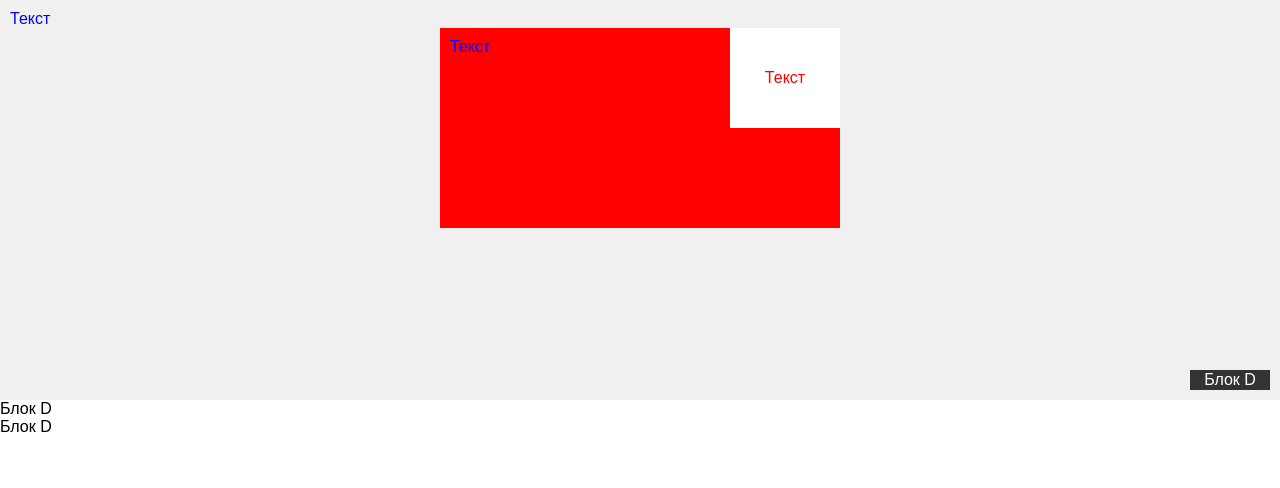
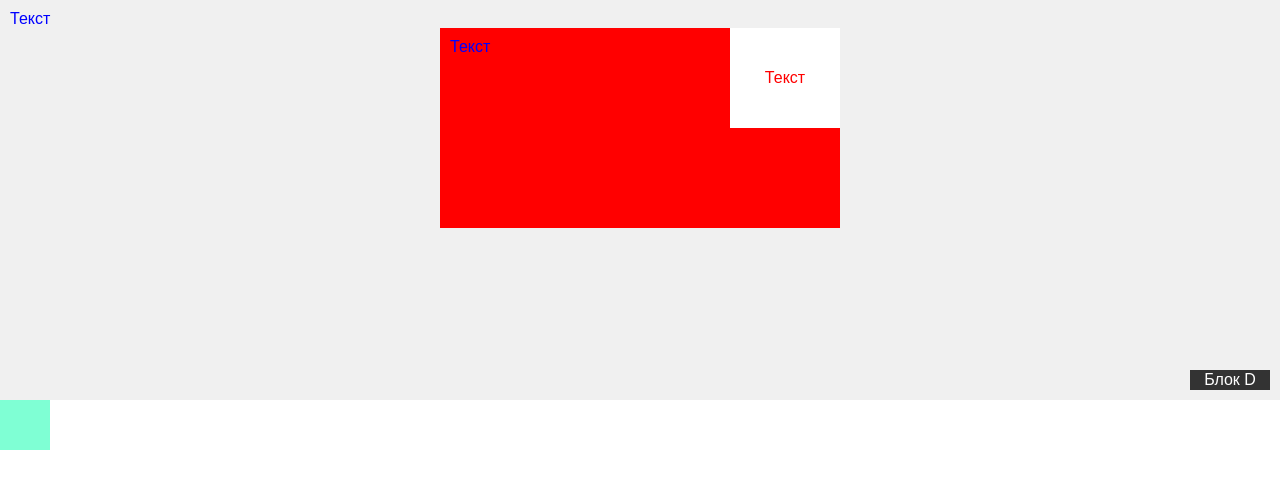
Before and after one commit to skileton00/project1, a plain HTML site: page index.html in a window 1280 px wide. Drawn offline with Linux system fonts and the light colour scheme.

Commit message:
add style for block f

```diff
--- a/index.html
+++ b/index.html
@@ -20,10 +20,10 @@
         </div>
     </div>
     <div class="block-e">
-        Блок D
+
     </div>
     <div class="block-f">
-        Блок D
+
     </div>
 </body>
 </html>
--- a/style.css
+++ b/style.css
@@ -54,3 +54,8 @@ body {
     margin-left: 10px;
     padding-top: 10px;
 }
+.block-f{
+    background-color: aquamarine;
+    width: 50px;
+    height: 50px;
+}
```
